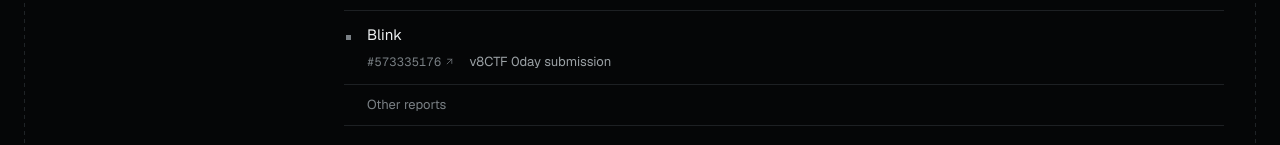
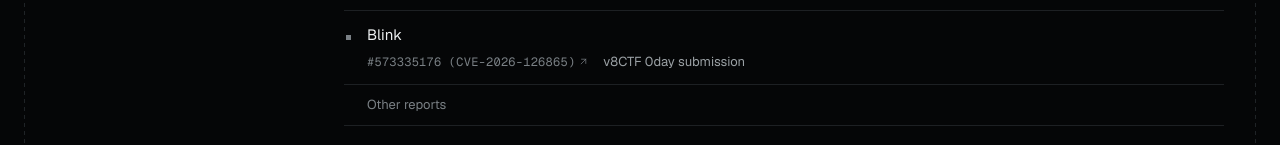
Before and after one commit to uz56764/uz56764.github.io, an Astro site: page / in a window 1280 px wide. Shown: the part 1285-1430 px from the top of the page. Built offline with nearby package versions, Linux system fonts and the light colour scheme; Astro itself is replaced by a stand-in of ours; some packages are replaced by stand-ins of ours.

Commit message:
Record the KVM host panic reward and the Blink CVE

```diff
--- a/src/components/ResearchList.astro
+++ b/src/components/ResearchList.astro
@@ -1,6 +1,6 @@
 ---
 import Icon from './Icon.astro';
-import type { Reward, ResearchTarget } from '../data/profile';
+import type { Reward, ResearchTarget, TrackerLink } from '../data/profile';
 import { formatMoney } from '../lib/site';
 
 interface Props {
@@ -11,10 +11,13 @@ const { targets } = Astro.props;
 
 const rewardText = (reward: Reward) => (reward === null ? '$-' : formatMoney(reward));
 
-// Tracker links are shown by their issue number, e.g. #559115426.
-const linkLabel = (href: string) => {
+// Tracker links are shown by their issue number, e.g. #559115426, followed
+// by the CVE when one was assigned: #573335176 (CVE-2026-126865).
+const trackerLink = (link: TrackerLink) => {
+  const { href, cve } = typeof link === 'string' ? { href: link, cve: undefined } : link;
   const id = href.match(/(\d+)\/?$/)?.[1];
-  return id ? `#${id}` : new URL(href).hostname;
+  const label = id ? `#${id}` : new URL(href).hostname;
+  return { href, label: cve ? `${label} (${cve})` : label };
 };
 ---
 
@@ -50,9 +53,9 @@ const linkLabel = (href: string) => {
                 </p>
                 {hasMeta && (
                   <p class="finding-meta">
-                    {finding.links?.map(href => (
+                    {finding.links?.map(trackerLink).map(({ href, label }) => (
                       <a class="finding-link" href={href} target="_blank" rel="noopener">
-                        {linkLabel(href)}
+                        {label}
                         <Icon name="arrow-up-right" size={11} />
                       </a>
                     ))}
--- a/src/data/profile.ts
+++ b/src/data/profile.ts
@@ -12,6 +12,9 @@ export interface TimelineEntry {
 /** A bounty in USD, or null while the amount is not set (shown as $-). */
 export type Reward = number | null;
 
+/** A public tracker entry, with the CVE it was assigned when there is one. */
+export type TrackerLink = string | { href: string; cve: string };
+
 export interface Finding {
   title: string;
   /** Separate reports of the same kind. Defaults to the number of links. */
@@ -19,7 +22,7 @@ export interface Finding {
   /** Shown in front of the title. */
   cves?: string[];
   /** Public tracker entries. */
-  links?: string[];
+  links?: TrackerLink[];
   /** How it was submitted, e.g. 'kvmCTF Full VM Escape'. Shown after the links. */
   program?: string;
   reward?: Reward;
@@ -97,7 +100,11 @@ export const profile = {
           title: 'V8 Heap Sandbox Escape',
           links: ['https://issuetracker.google.com/issues/488927521', 'https://issuetracker.google.com/issues/560771373'],
         },
-        { title: 'Blink', program: 'v8CTF 0day submission', links: ['https://issuetracker.google.com/issues/573335176'] },
+        {
+          title: 'Blink',
+          program: 'v8CTF 0day submission',
+          links: [{ href: 'https://issuetracker.google.com/issues/573335176', cve: 'CVE-2026-126865' }],
+        },
       ],
       more: true,
     },
@@ -105,7 +112,7 @@ export const profile = {
       name: 'Linux KVM',
       findings: [
         { title: 'VM Escape', program: 'kvmCTF Full VM Escape', cves: ['CVE-2026-99082'], reward: null, highlight: true },
-        { title: 'Guest to Host Panic', program: 'kvmCTF Host Panic', cves: ['CVE-2026-98164'], reward: null },
+        { title: 'Guest to Host Panic', program: 'kvmCTF Host Panic', cves: ['CVE-2026-98164'], reward: 20_000 },
       ],
     },
     {
```
Also changed, not shown: 1 other file.
